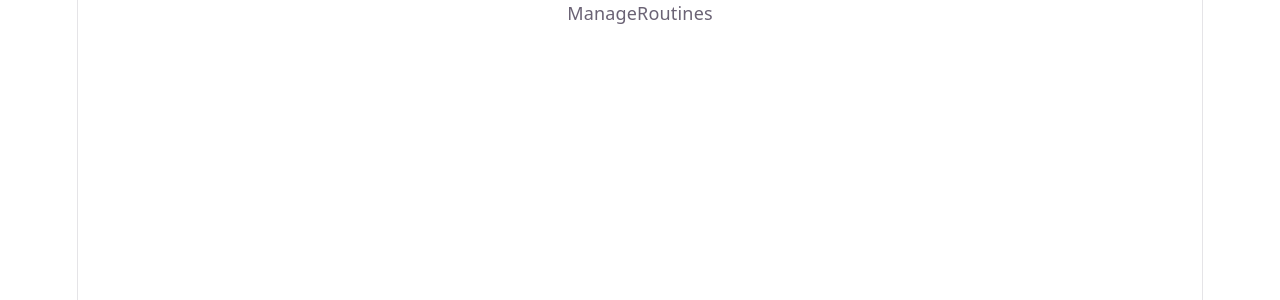
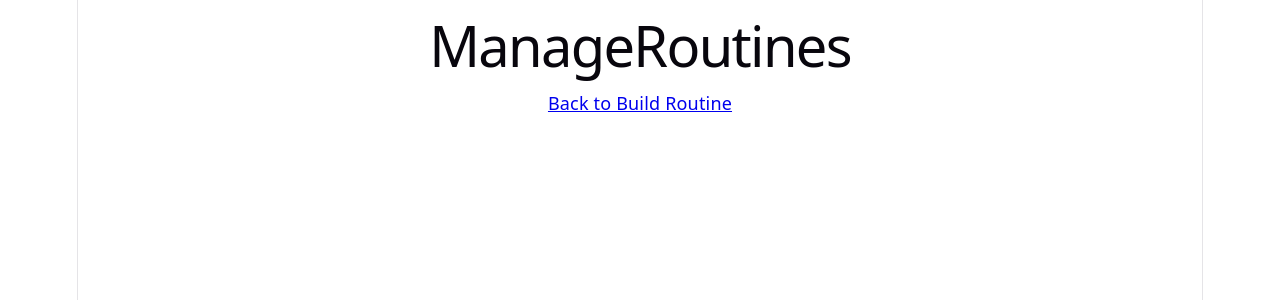
Before and after one commit to Danieljamespm/LiftLab, a React (Vite) app: page /routines in a window 1280 px wide. Shown: the top 300 px of the page. Built offline with nearby package versions, Linux system fonts and the light colour scheme.

Commit message:
added routineExercises prop from App to manageRoutines and got the routine to render after building the routine on buildRoutine page.

```diff
--- a/src/App.jsx
+++ b/src/App.jsx
@@ -20,7 +20,7 @@ function App() {
         <Route path='/exercise/:id' element={<ExerciseDetails />} />
         <Route path='/ascend-test' element={<AscendTest />} />
         <Route path='/workoutx-test' element={<WorkoutXTest />} />
-        <Route path='/routines' element={<ManageRoutines />} />
+        <Route path='/routines' element={<ManageRoutines routineExercises={routineExercises} />} />
       </Routes>
     </BrowserRouter>
   )
--- a/src/pages/ManageRoutines.jsx
+++ b/src/pages/ManageRoutines.jsx
@@ -1,8 +1,45 @@
 import React from 'react'
+import { Link } from 'react-router'
 
-const ManageRoutines = () => {
+const ManageRoutines = ({ routineExercises }) => {
     return (
-        <div>ManageRoutines</div>
+        <div>
+            <h1>ManageRoutines</h1>
+
+            <Link to={"/build-routine"}>
+                Back to Build Routine
+            </Link>
+
+            <div>
+                {routineExercises.map((exercise) => (
+                    <div key={exercise.Id} className="exercise-card">
+                        <div className="exercise-thumbnail">
+                            <img src={exercise.gifUrl} onError={() => onMediaError(exercise.exerciseId)} />
+                        </div>
+
+                        <div className="exercise-info">
+                            <h3>{exercise.name}</h3>
+
+                            <div className="badge-container">
+                                <span>{exercise.equipments}</span>
+                                <span>{exercise.bodyParts}</span>
+                            </div>
+                        </div>
+
+
+
+                        <button className="details-btn"
+                            onClick={() => navigate(`/exercise/${exercise.exerciseId}`)}
+                        >
+                            i
+                        </button>
+                    </div>
+
+
+                ))}
+            </div>
+
+        </div>
     )
 }
 
```
